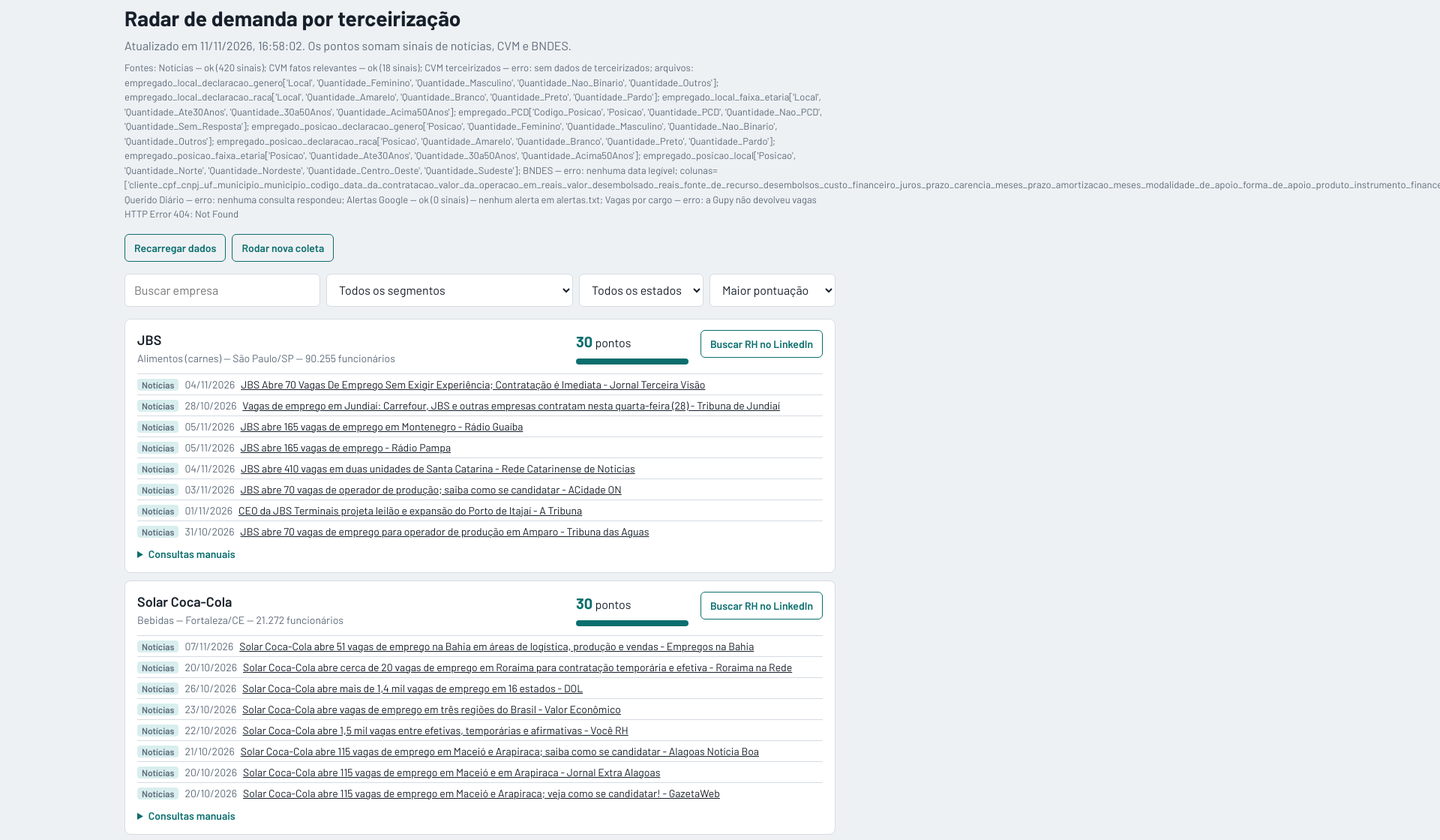
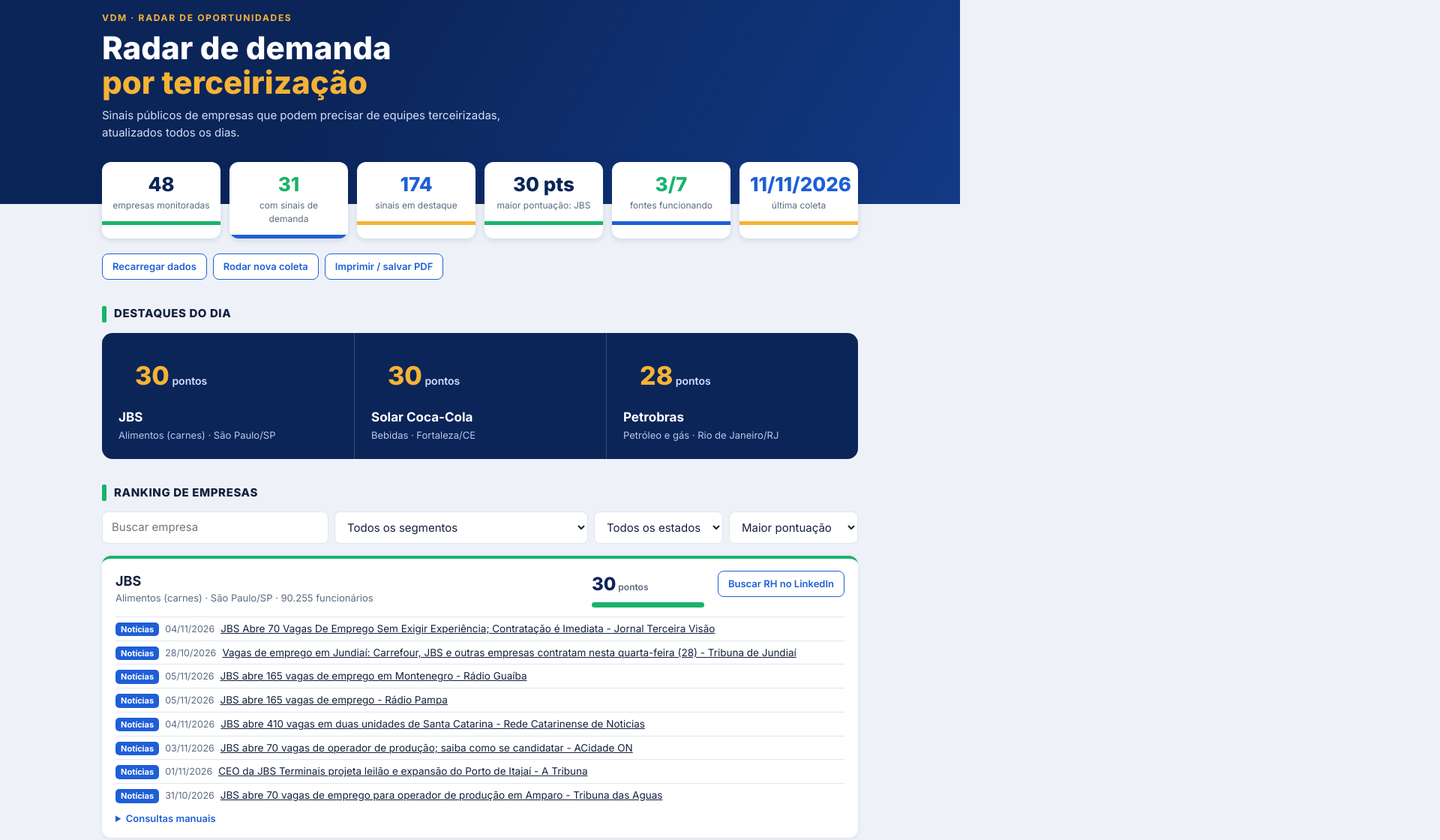
Before and after one commit to viniciusdieguez/curriculos, a plain HTML site: page radar/index.html in a window 1280 px wide. Shown: the part 21-1141 px from the top of the page at 75% size, 1920 px wide, since content can reach past the window. Drawn offline with Linux system fonts and the light colour scheme.

Commit message:
Update index.html

```diff
--- a/radar/index.html
+++ b/radar/index.html
@@ -4,99 +4,147 @@
 <meta charset="utf-8">
 <meta name="viewport" content="width=device-width, initial-scale=1">
 <title>Radar de demanda · Terceirização</title>
-<link rel="stylesheet" href="https://fonts.googleapis.com/css2?family=Barlow:wght@400;500;600;700&display=swap">
+<link rel="stylesheet" href="https://fonts.googleapis.com/css2?family=Inter:wght@400;500;600;700;800&display=swap">
 <style>
-:root{--bg:#eef1f4;--card:#fff;--ink:#17202a;--mut:#5d6b7a;--line:#d6dce3;--acc:#0b6e6e;--accbg:#d9eeee}
-@media (prefers-color-scheme:dark){:root{--bg:#10161d;--card:#18212b;--ink:#e8edf2;--mut:#93a1b0;--line:#2a3643;--acc:#4fc3c3;--accbg:#173a3d}}
+:root{--navy:#0b2559;--navy2:#123a86;--gold:#f5b335;--green:#19b36b;--blue:#1f5fd6;--bg:#eef2f8;--ink:#14213d;--mut:#5b6b82;--line:#dfe6f0}
 *{box-sizing:border-box}
-body{margin:0;background:var(--bg);color:var(--ink);font:16px/1.5 Barlow,system-ui,sans-serif}
-main{max-width:980px;margin:0 auto;padding:24px 16px 64px}
-h1{font-size:28px;margin:0 0 4px;font-weight:700}
-.sub{color:var(--mut);margin:0 0 20px}
-.ctl{display:flex;flex-wrap:wrap;gap:8px;margin-bottom:16px}
-input,select{font:inherit;padding:9px 12px;border:1px solid var(--line);border-radius:6px;background:var(--card);color:var(--ink)}
+body{margin:0;background:var(--bg);color:var(--ink);font:15px/1.5 Inter,system-ui,sans-serif;-webkit-print-color-adjust:exact;print-color-adjust:exact}
+.wrap{max-width:1040px;margin:0 auto;padding:0 16px}
+.hero{background:linear-gradient(120deg,var(--navy) 35%,var(--navy2));color:#fff;padding:36px 0 84px}
+.brand{font-size:12px;font-weight:700;letter-spacing:.14em;text-transform:uppercase;color:var(--gold)}
+h1{font-size:clamp(28px,5vw,42px);line-height:1.1;margin:8px 0 10px;font-weight:800}
+h1 span{color:var(--gold)}
+.lead{margin:0;max-width:560px;color:#d6e0f5}
+.kpis{display:grid;grid-template-columns:repeat(auto-fit,minmax(150px,1fr));gap:12px;margin-top:-56px}
+.kpi{background:#fff;border-radius:12px;padding:16px 14px 0;box-shadow:0 2px 10px #0b255922;overflow:hidden;text-align:center}
+.kpi b{display:block;font-size:26px;font-weight:800;line-height:1.1}
+.kpi small{display:block;color:var(--mut);font-size:12px;margin:4px 0 12px}
+.kpi i{display:block;height:5px;margin:0 -14px}
+.sec{display:flex;align-items:center;gap:10px;font-size:15px;font-weight:800;letter-spacing:.04em;text-transform:uppercase;margin:34px 0 14px}
+.sec:before{content:"";width:6px;height:22px;background:var(--green);border-radius:2px}
+.dest{background:var(--navy);border-radius:14px;display:grid;grid-template-columns:repeat(auto-fit,minmax(240px,1fr));color:#fff}
+.dest div{padding:20px 22px;border-left:1px solid #ffffff30}
+.dest div:first-child{border-left:0}
+.dest .n{font-size:34px;font-weight:800;color:var(--gold);line-height:1}
+.dest .n small{font-size:14px;color:#cfe0ff;font-weight:600}
+.dest strong{display:block;margin-top:6px;font-size:17px}
+.dest span{font-size:13px;color:#b8c8ea}
+.acoes{display:flex;flex-wrap:wrap;gap:8px;align-items:center;margin:20px 0 4px}
+.msg{font-size:13px;color:var(--mut)}
+.btn{font:inherit;font-size:13px;font-weight:600;color:var(--blue);background:#fff;border:1px solid var(--blue);border-radius:8px;padding:7px 13px;text-decoration:none;cursor:pointer;white-space:nowrap}
+.btn:hover,.btn:focus-visible{background:var(--blue);color:#fff;outline:none}
+.ctl{display:flex;flex-wrap:wrap;gap:8px;margin:12px 0 16px}
+input,select{font:inherit;padding:9px 12px;border:1px solid var(--line);border-radius:8px;background:#fff;color:var(--ink)}
 input{flex:1 1 200px}
-.row{background:var(--card);border:1px solid var(--line);border-radius:8px;padding:14px 16px;margin-bottom:10px;display:grid;grid-template-columns:1fr 150px auto;gap:6px 16px;align-items:start}
-.nome{font-weight:600;font-size:18px}
-.meta{color:var(--mut);font-size:14px}
-.bar{height:8px;background:var(--accbg);border-radius:4px;overflow:hidden;margin-top:8px}
-.bar i{display:block;height:100%;background:var(--acc)}
-.pts{font-weight:700;color:var(--acc);font-size:20px}
-.news{grid-column:1/-1;margin:4px 0 0;padding:0;list-style:none;font-size:14px}
-.news li{padding:3px 0;border-top:1px solid var(--line)}
+.row{background:#fff;border-radius:12px;border-top:4px solid var(--blue);padding:16px 18px;margin-bottom:12px;box-shadow:0 1px 6px #0b255914;display:grid;grid-template-columns:1fr 150px auto;gap:6px 18px;align-items:start;break-inside:avoid}
+.row.hot{border-top-color:var(--green)}.row.warm{border-top-color:var(--gold)}
+.nome{font-weight:700;font-size:18px}
+.meta{color:var(--mut);font-size:13px}
+.pts{font-size:24px;font-weight:800;color:var(--navy)}.pts small{font-size:12px;color:var(--mut);font-weight:600}
+.bar{height:7px;background:#e3eaf6;border-radius:4px;overflow:hidden;margin-top:6px}
+.bar i{display:block;height:100%;background:var(--green)}
+.news{grid-column:1/-1;margin:6px 0 0;padding:0;list-style:none;font-size:13.5px}
+.news li{padding:5px 0;border-top:1px solid var(--line)}
 .news a{color:var(--ink)}
-.news span{color:var(--mut);margin-right:8px}
-.btn{font:inherit;font-size:14px;font-weight:600;color:var(--acc);border:1px solid var(--acc);border-radius:6px;padding:7px 12px;text-decoration:none;white-space:nowrap}
-.btn:hover,.btn:focus-visible{background:var(--accbg);outline:none}
-.tag{font-size:12px;font-weight:600;color:var(--acc);background:var(--accbg);border-radius:4px;padding:1px 6px;margin-right:8px}details{grid-column:1/-1;font-size:14px}summary{cursor:pointer;color:var(--acc);font-weight:600}.links{display:flex;flex-wrap:wrap;gap:8px;margin-top:8px}.fontes{font-size:13px;color:var(--mut);margin:-12px 0 16px}button.btn{background:none;cursor:pointer}.acoes{display:flex;flex-wrap:wrap;gap:8px;align-items:center;margin-bottom:16px}.acoes .fontes{margin:0}.vazio{padding:24px;text-align:center;color:var(--mut)}
+.tag{display:inline-block;font-size:11px;font-weight:700;color:#fff;border-radius:5px;padding:1px 7px;margin-right:8px}
+.dt{color:var(--mut);margin-right:8px;font-size:12.5px}
+details{grid-column:1/-1;font-size:13px}
+summary{cursor:pointer;color:var(--blue);font-weight:600}
+.links{display:flex;flex-wrap:wrap;gap:8px;margin-top:8px}
+.fontes{background:var(--navy);color:#fff;border-radius:14px;padding:18px 22px;display:grid;grid-template-columns:repeat(auto-fit,minmax(240px,1fr));gap:12px 22px}
+.f b{display:block;font-size:14px}.f b:before{content:"✓ ";color:var(--green)}.f.er b:before{content:"✕ ";color:#ff7d7d}
+.f span{font-size:12px;color:#b8c8ea;word-break:break-word}
+.vazio{padding:24px;text-align:center;color:var(--mut)}
+footer{background:var(--navy);color:#fff;margin-top:40px;padding:18px 0;font-size:13px}
+footer b{color:var(--gold)}
 @media(max-width:640px){.row{grid-template-columns:1fr}.btn{justify-self:start}}
+@media print{.acoes,.ctl,details,.row .btn{display:none}.hero{padding-bottom:70px}}
 </style>
 </head>
 <body>
-<main>
-<h1>Radar de demanda por terceirização</h1>
-<p class="sub" id="sub">Carregando…</p>
-<p class="fontes" id="fontes"></p>
-<div class="acoes"><button class="btn" id="rec">Recarregar dados</button><button class="btn" id="col">Rodar nova coleta</button><button class="btn" id="tk" hidden>Remover token</button><span class="fontes" id="msg"></span></div>
+<header class="hero"><div class="wrap">
+<div class="brand">VDM · Radar de oportunidades</div>
+<h1>Radar de demanda<br><span>por terceirização</span></h1>
+<p class="lead">Sinais públicos de empresas que podem precisar de equipes terceirizadas, atualizados todos os dias.</p>
+</div></header>
+<main class="wrap">
+<div class="kpis" id="kpis"></div>
+<div class="acoes"><button class="btn" id="rec">Recarregar dados</button><button class="btn" id="col">Rodar nova coleta</button><button class="btn" id="tk" hidden>Remover token</button><button class="btn" onclick="print()">Imprimir / salvar PDF</button><span class="msg" id="msg"></span></div>
+<div id="destS"><h2 class="sec">Destaques do dia</h2><div class="dest" id="dest"></div></div>
+<h2 class="sec">Ranking de empresas</h2>
 <div class="ctl">
 <input id="q" type="search" placeholder="Buscar empresa" aria-label="Buscar empresa">
-<select id="seg" aria-label="Segmento"><option value="">Todos os segmentos</option></select>
-<select id="uf" aria-label="Estado"><option value="">Todos os estados</option></select>
+<select id="seg" aria-label="Segmento"></select>
+<select id="uf" aria-label="Estado"></select>
 <select id="ord" aria-label="Ordenar"><option value="score">Maior pontuação</option><option value="func">Mais funcionários</option></select>
 </div>
 <div id="lista"></div>
+<h2 class="sec">Fontes de dados</h2>
+<div class="fontes" id="fontes"></div>
 </main>
+<footer><div class="wrap"><b>Terceirização com economia, agilidade e segurança.</b> · Dados públicos: notícias, CVM, BNDES, diários oficiais, vagas e alertas. <span id="sub"></span></div></footer>
 <script>
-let dados=[];
-const $=id=>document.getElementById(id);
-function opcoes(el,chave){[...new Set(dados.map(d=>d[chave]))].sort().forEach(v=>{const o=document.createElement("option");o.value=o.textContent=v;el.appendChild(o)})}
+const $=id=>document.getElementById(id),E=encodeURIComponent;
+const COR={"Notícias":"#1f5fd6","CVM":"#19a15f","BNDES":"#c98a10","Diário municipal":"#7a4fd1","Alerta Google":"#0e8fa0","Vagas":"#d6453d"};
+let dados=[],fontes={},ultima=null;
+function el(t,c,x){const e=document.createElement(t);if(c)e.className=c;if(x!=null)e.textContent=x;return e}
+function kpis(j){
+  const top=[...dados].sort((a,b)=>b.score-a.score)[0]||{score:0,empresa:"—"};
+  const ok=Object.values(fontes).filter(v=>v.startsWith("ok")).length,n=Object.keys(fontes).length;
+  const L=[[dados.length,"empresas monitoradas","var(--navy)","var(--green)"],
+   [dados.filter(d=>d.score>0).length,"com sinais de demanda","var(--green)","var(--blue)"],
+   [dados.reduce((s,d)=>s+d.sinais.length,0),"sinais em destaque","var(--blue)","var(--gold)"],
+   [top.score+" pts","maior pontuação: "+top.empresa,"var(--navy)","var(--green)"],
+   [n?ok+"/"+n:"—","fontes funcionando","var(--green)","var(--blue)"],
+   [j.atualizado_em?new Date(j.atualizado_em).toLocaleDateString("pt-BR"):"—","última coleta","var(--blue)","var(--gold)"]];
+  const b=$("kpis");b.textContent="";
+  L.forEach(([v,t,c,k])=>{const d=el("div","kpi");const x=el("b",null,v);x.style.color=c;const i=el("i");i.style.background=k;d.append(x,el("small",null,t),i);b.appendChild(d)});
+}
+function destaques(){
+  const t=[...dados].sort((a,b)=>b.score-a.score).filter(d=>d.score>0).slice(0,3);
+  $("destS").hidden=!t.length;const b=$("dest");b.textContent="";
+  t.forEach(d=>{const c=el("div");const n=el("div","n",d.score);n.appendChild(el("small",null," pontos"));
+    c.append(n,el("strong",null,d.empresa),el("span",null,d.segmento+" · "+d.cidade+"/"+d.estado));b.appendChild(c)});
+}
+function painelFontes(){
+  const b=$("fontes");b.textContent="";
+  const e=Object.entries(fontes);if(!e.length){b.appendChild(el("span","f","Sem coleta ainda."));return}
+  e.forEach(([k,v])=>{const d=el("div","f"+(v.startsWith("ok")?"":" er"));d.append(el("b",null,k),el("span",null,v.replace(/^ok /,"").replace(/^erro: /,"")));b.appendChild(d)});
+}
+function opcoes(id,ch,rot){const s=$(id),v=s.value;s.textContent="";s.appendChild(new Option(rot,""));[...new Set(dados.map(d=>d[ch]))].sort().forEach(x=>s.appendChild(new Option(x,x)));s.value=v}
 function desenhar(){
   const q=$("q").value.toLowerCase(),seg=$("seg").value,uf=$("uf").value;
-  let l=dados.filter(d=>(!q||d.empresa.toLowerCase().includes(q))&&(!seg||d.segmento===seg)&&(!uf||d.estado===uf));
+  const l=dados.filter(d=>(!q||d.empresa.toLowerCase().includes(q))&&(!seg||d.segmento===seg)&&(!uf||d.estado===uf));
   l.sort((a,b)=>$("ord").value==="func"?b.funcionarios-a.funcionarios:b.score-a.score);
   const max=Math.max(1,...dados.map(d=>d.score)),box=$("lista");box.textContent="";
-  if(!l.length){box.innerHTML='<div class="vazio">Nenhuma empresa com esses filtros.</div>';return}
+  if(!l.length){box.appendChild(el("div","vazio","Nenhuma empresa com esses filtros."));return}
   l.forEach(d=>{
-    const r=document.createElement("div");r.className="row";
-    const a=document.createElement("div");
-    a.innerHTML='<div class="nome"></div><div class="meta"></div>';
-    a.children[0].textContent=d.empresa;
-    a.children[1].textContent=d.segmento+" — "+d.cidade+"/"+d.estado+" — "+Number(d.funcionarios).toLocaleString("pt-BR")+" funcionários";
-    const p=document.createElement("div");
-    p.innerHTML='<span class="pts"></span> pontos<div class="bar"><i></i></div>';
-    p.querySelector(".pts").textContent=d.score;p.querySelector("i").style.width=(d.score/max*100)+"%";
-    const b=document.createElement("a");b.className="btn";b.target="_blank";b.rel="noopener";
-    b.href="https://www.linkedin.com/search/results/people/?keywords="+encodeURIComponent("recursos humanos "+d.busca);
-    b.textContent="Buscar RH no LinkedIn";
+    const r=el("div","row"+(d.score>=max*.6&&d.score>0?" hot":d.score>0?" warm":""));
+    const a=el("div");a.append(el("div","nome",d.empresa),el("div","meta",d.segmento+" · "+d.cidade+"/"+d.estado+" · "+Number(d.funcionarios).toLocaleString("pt-BR")+" funcionários"));
+    const p=el("div");const pt=el("span","pts",d.score);pt.appendChild(el("small",null," pontos"));const br=el("div","bar");const bi=el("i");bi.style.width=(d.score/max*100)+"%";br.appendChild(bi);p.append(pt,br);
+    const b=el("a","btn","Buscar RH no LinkedIn");b.target="_blank";b.rel="noopener";b.href="https://www.linkedin.com/search/results/people/?keywords="+E("recursos humanos "+d.busca);
     r.append(a,p,b);
-    if(d.sinais.length){
-      const u=document.createElement("ul");u.className="news";
-      d.sinais.forEach(n=>{const li=document.createElement("li");const g=document.createElement("span");g.className="tag";g.textContent=n.fonte;
-        const s=document.createElement("span");s.textContent=n.data?n.data.split("-").reverse().join("/"):"";
-        const k=document.createElement(n.link?"a":"span");if(n.link){k.href=n.link;k.target="_blank";k.rel="noopener"}k.textContent=n.texto;li.append(g,s,k);u.appendChild(li)});
-      r.appendChild(u);
-    }
-    const e=encodeURIComponent,q=d.busca,g=x=>"https://www.google.com/search?q="+e(x);
-    const L=[["Vagas de gestão de terceiros","https://www.linkedin.com/jobs/search/?keywords="+e("gestão de terceiros "+q)],
-      ["Posts sobre mão de obra","https://www.linkedin.com/search/results/content/?keywords="+e("fornecedor mão de obra "+q)],
-      ["Acordos coletivos (Mediador)","https://mediador.trabalho.gov.br/"],
-      ["Processos no TST",g('site:tst.jus.br "'+q+'" terceirização "responsabilidade subsidiária"')],
-      ["Licenças ambientais",g('"'+q+'" licença ambiental ampliação nova unidade')],
-      ["Avaliações de funcionários",g('site:glassdoor.com.br "'+q+'" terceirizados')],
-      ["Cadastro de fornecedores",g('"'+q+'" cadastro de fornecedores serviços terceirizados')]];
-    const dt=document.createElement("details");dt.innerHTML="<summary>Consultas manuais</summary><div class='links'></div>";
-    L.forEach(([t,u])=>{const a=document.createElement("a");a.className="btn";a.href=u;a.target="_blank";a.rel="noopener";a.textContent=t;dt.lastChild.appendChild(a)});
-    r.appendChild(dt);
-    box.appendChild(r);
-  });
+    if(d.sinais.length){const u=el("ul","news");
+      d.sinais.forEach(n=>{const li=el("li");const g=el("span","tag",n.fonte);g.style.background=COR[n.fonte]||"#5b6b82";
+        const k=el(n.link?"a":"span",null,n.texto);if(n.link){k.href=n.link;k.target="_blank";k.rel="noopener"}
+        li.append(g,el("span","dt",n.data?n.data.split("-").reverse().join("/"):""),k);u.appendChild(li)});r.appendChild(u)}
+    const q2=d.busca,g=x=>"https://www.google.com/search?q="+E(x);
+    const L=[["Vagas de gestão de terceiros","https://www.linkedin.com/jobs/search/?keywords="+E("gestão de terceiros "+q2)],
+     ["Posts sobre mão de obra","https://www.linkedin.com/search/results/content/?keywords="+E("fornecedor mão de obra "+q2)],
+     ["Acordos coletivos (Mediador)","https://mediador.trabalho.gov.br/"],
+     ["Processos no TST",g('site:tst.jus.br "'+q2+'" terceirização "responsabilidade subsidiária"')],
+     ["Licenças ambientais",g('"'+q2+'" licença ambiental ampliação nova unidade')],
+     ["Avaliações de funcionários",g('site:glassdoor.com.br "'+q2+'" terceirizados')],
+     ["Cadastro de fornecedores",g('"'+q2+'" cadastro de fornecedores serviços terceirizados')]];
+    const dt=el("details");dt.appendChild(el("summary",null,"Consultas manuais"));const lk=el("div","links");
+    L.forEach(([t,u])=>{const a2=el("a","btn",t);a2.href=u;a2.target="_blank";a2.rel="noopener";lk.appendChild(a2)});dt.appendChild(lk);r.appendChild(dt);
+    box.appendChild(r)});
 }
-const REPO="viniciusdieguez/curriculos",WF="radar.yml";let ultima=null;
 function carregar(){return fetch("data.json?t="+Date.now()).then(r=>r.json()).then(j=>{
-  dados=j.empresas;ultima=j.atualizado_em;
-  $("sub").textContent=j.atualizado_em?"Atualizado em "+new Date(j.atualizado_em).toLocaleString("pt-BR")+". Os pontos somam sinais de notícias, CVM e BNDES.":"Ainda sem coleta. Clique em “Rodar nova coleta”.";
-  $("fontes").textContent=j.fontes?"Fontes: "+Object.entries(j.fontes).map(([k,v])=>k+" — "+v).join("; "):"";
-  [["seg","segmento","Todos os segmentos"],["uf","estado","Todos os estados"]].forEach(([id,ch,rot])=>{const el=$(id),v=el.value;el.innerHTML="";const o=document.createElement("option");o.value="";o.textContent=rot;el.appendChild(o);opcoes(el,ch);el.value=v});
-  desenhar();return j})}
+  dados=j.empresas;ultima=j.atualizado_em;fontes=j.fontes||{};
+  $("sub").textContent=j.atualizado_em?"Atualizado em "+new Date(j.atualizado_em).toLocaleString("pt-BR")+".":"Ainda sem coleta.";
+  kpis(j);destaques();painelFontes();opcoes("seg","segmento","Todos os segmentos");opcoes("uf","estado","Todos os estados");desenhar();return j})}
+const REPO="viniciusdieguez/curriculos",WF="radar.yml";
 function tk(){$("tk").hidden=!localStorage.getItem("gh_token")}
 async function coletar(){
   let t=localStorage.getItem("gh_token");
@@ -106,7 +154,7 @@ async function coletar(){
   if(r.status!==204){if([401,403,404].includes(r.status)){localStorage.removeItem("gh_token");tk()}$("msg").textContent="Não foi possível iniciar ("+r.status+"). Confira o token e tente de novo.";return}
   const antes=ultima;let n=0;$("msg").textContent="Coleta iniciada. Leva alguns minutos…";
   const iv=setInterval(async()=>{n++;try{const j=await carregar();if(j.atualizado_em!==antes){clearInterval(iv);$("msg").textContent="Dados atualizados.";return}}catch(e){}
-    if(n>24){clearInterval(iv);$("msg").textContent="A coleta ainda não terminou. Use “Recarregar dados” daqui a pouco."}},30000)}
+    if(n>36){clearInterval(iv);$("msg").textContent="A coleta ainda não terminou. Use “Recarregar dados” daqui a pouco."}},30000)}
 ["q","seg","uf","ord"].forEach(i=>$(i).addEventListener("input",desenhar));
 $("rec").onclick=()=>{$("msg").textContent="";carregar().catch(()=>{$("msg").textContent="Não foi possível carregar data.json."})};
 $("col").onclick=coletar;$("tk").onclick=()=>{localStorage.removeItem("gh_token");tk();$("msg").textContent="Token removido deste navegador."};
```
